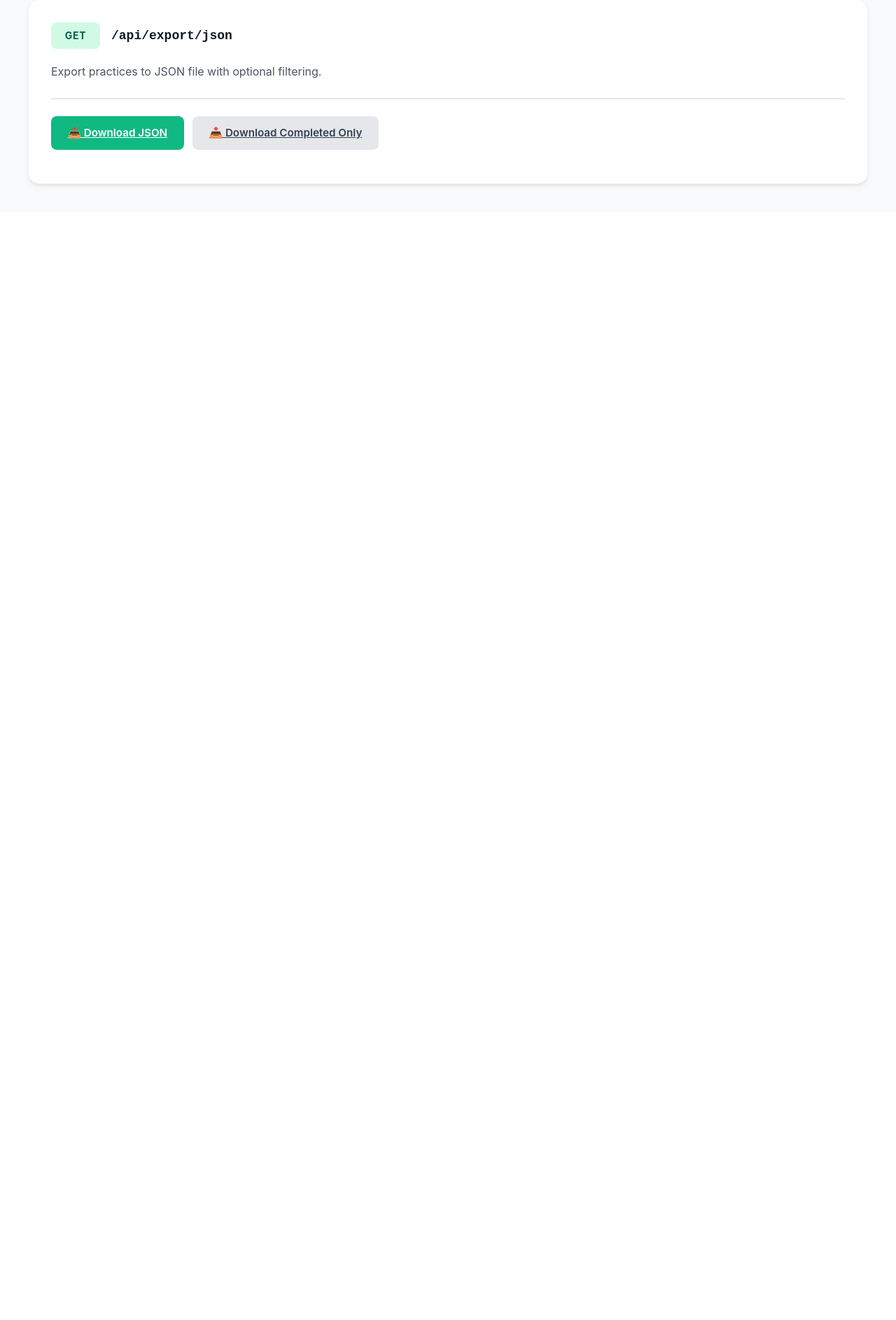
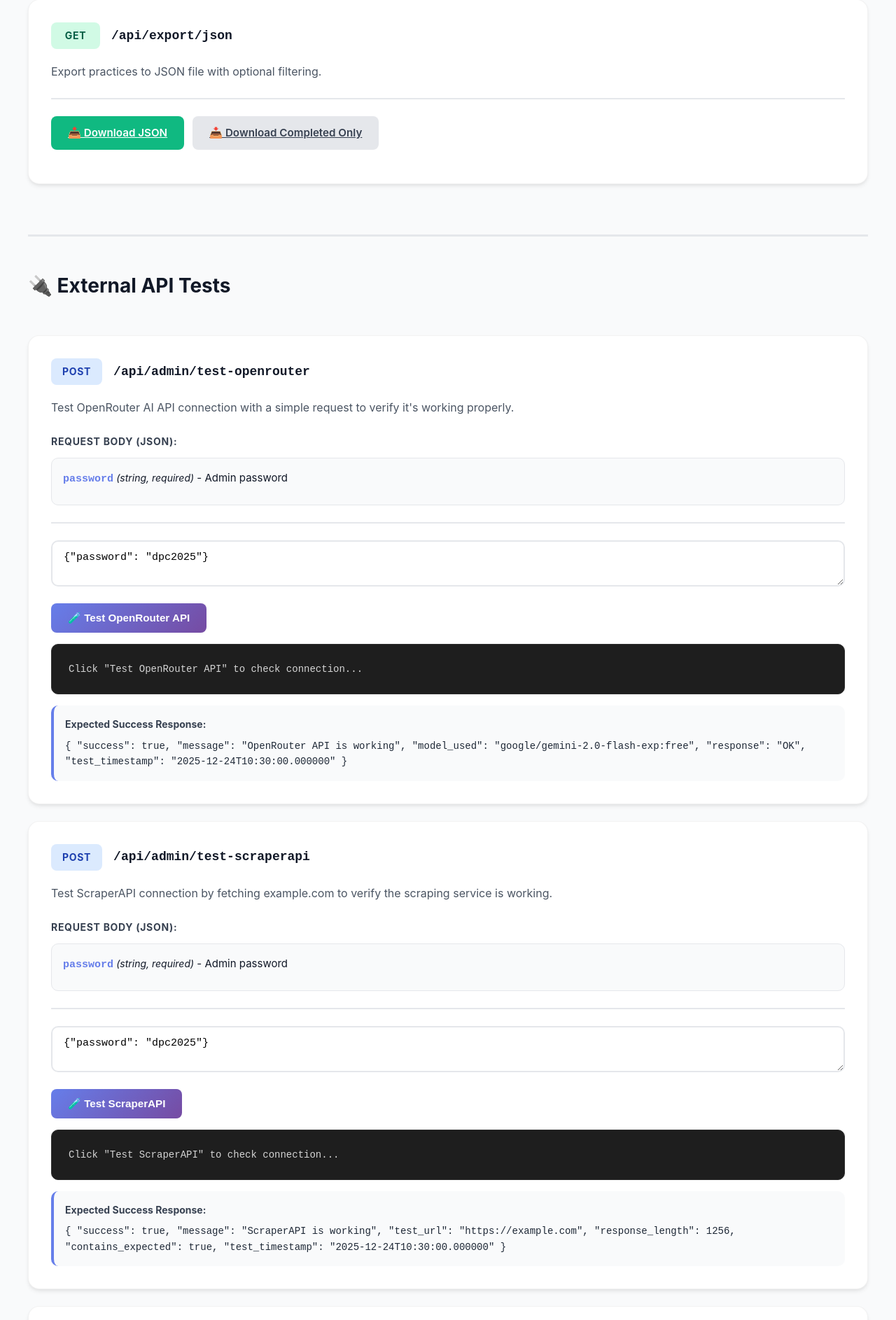
Before and after one commit to mezmer90/dpc-enrichment-v2, a Flask app: page /api-explorer in a window 1280 px wide. Shown: the part 4614-6500 px from the top of the page at 70% size. Before the commit the page ends 4881 px from the top, so only its background shows below. Run offline with Flask 3, Linux system fonts and the light colour scheme; the visitor is signed in with stand-in values (Sample User, id 1).

Commit message:
Add external API testing to API Explorer
Added test endpoints for external services:
- POST /api/admin/test-openrouter - Tests OpenRouter AI API connection
- POST /api/admin/test-scraperapi - Tests ScraperAPI web scraping service

Updated API Explorer page with:
- New "External API Tests" section
- OpenRouter test card with live AI request
- ScraperAPI test card with example.com fetch
- Reverse geocode test card
- All tests password-protected and interactive

Users can now verify all external dependencies are working properly
before starting enrichment runs.

🤖 Generated with [Claude Code](https://claude.com/claude-code)

Co-Authored-By: Claude Sonnet 4.5 <noreply@anthropic.com>

```diff
--- a/webapp/templates/api_explorer.html
+++ b/webapp/templates/api_explorer.html
@@ -488,6 +488,127 @@
                 </div>
             </div>
         </div>
+
+        <!-- External API Tests -->
+        <div style="margin-top: 3rem; padding-top: 3rem; border-top: 3px solid var(--gray-200);">
+            <h2 style="font-size: 1.75rem; font-weight: 700; color: var(--gray-900); margin-bottom: 1.5rem;">
+                🔌 External API Tests
+            </h2>
+        </div>
+
+        <!-- Test OpenRouter API -->
+        <div class="endpoint-card">
+            <div class="endpoint-header">
+                <span class="method-badge method-post">POST</span>
+                <span class="endpoint-path">/api/admin/test-openrouter</span>
+            </div>
+            <p class="endpoint-description">Test OpenRouter AI API connection with a simple request to verify it's working properly.</p>
+
+            <div class="params-section">
+                <div class="section-label">Request Body (JSON):</div>
+                <div class="param-list">
+                    <div class="param-item">
+                        <span class="param-name">password</span> <span class="param-type">(string, required)</span> - Admin password
+                    </div>
+                </div>
+            </div>
+
+            <div class="test-section">
+                <textarea class="test-input" id="openrouter-body" rows="2" placeholder='{"password": "your-password"}'>{"password": "dpc2025"}</textarea>
+                <div class="test-buttons">
+                    <button class="btn btn-primary" onclick="testEndpoint('/api/admin/test-openrouter', 'POST', 'openrouter-body', 'openrouter-response')">
+                        🧪 Test OpenRouter API
+                    </button>
+                </div>
+                <div class="response-box" id="openrouter-response">Click "Test OpenRouter API" to check connection...</div>
+            </div>
+
+            <div class="example-request">
+                <div class="example-title">Expected Success Response:</div>
+                <div class="example-code">
+{
+  "success": true,
+  "message": "OpenRouter API is working",
+  "model_used": "google/gemini-2.0-flash-exp:free",
+  "response": "OK",
+  "test_timestamp": "2025-12-24T10:30:00.000000"
+}
+                </div>
+            </div>
+        </div>
+
+        <!-- Test ScraperAPI -->
+        <div class="endpoint-card">
+            <div class="endpoint-header">
+                <span class="method-badge method-post">POST</span>
+                <span class="endpoint-path">/api/admin/test-scraperapi</span>
+            </div>
+            <p class="endpoint-description">Test ScraperAPI connection by fetching example.com to verify the scraping service is working.</p>
+
+            <div class="params-section">
+                <div class="section-label">Request Body (JSON):</div>
+                <div class="param-list">
+                    <div class="param-item">
+                        <span class="param-name">password</span> <span class="param-type">(string, required)</span> - Admin password
+                    </div>
+                </div>
+            </div>
+
+            <div class="test-section">
+                <textarea class="test-input" id="scraperapi-body" rows="2" placeholder='{"password": "your-password"}'>{"password": "dpc2025"}</textarea>
+                <div class="test-buttons">
+                    <button class="btn btn-primary" onclick="testEndpoint('/api/admin/test-scraperapi', 'POST', 'scraperapi-body', 'scraperapi-response')">
+                        🧪 Test ScraperAPI
+                    </button>
+                </div>
+                <div class="response-box" id="scraperapi-response">Click "Test ScraperAPI" to check connection...</div>
+            </div>
+
+            <div class="example-request">
+                <div class="example-title">Expected Success Response:</div>
+                <div class="example-code">
+{
+  "success": true,
+  "message": "ScraperAPI is working",
+  "test_url": "https://example.com",
+  "response_length": 1256,
+  "contains_expected": true,
+  "test_timestamp": "2025-12-24T10:30:00.000000"
+}
+                </div>
+            </div>
+        </div>
+
+        <!-- Reverse Geocode -->
+        <div class="endpoint-card">
+            <div class="endpoint-header">
+                <span class="method-badge method-post">POST</span>
+                <span class="endpoint-path">/api/admin/reverse-geocode</span>
+            </div>
+            <p class="endpoint-description">Convert lat/long coordinates to addresses for practices missing address data (processes up to 100 at a time).</p>
+
+            <div class="params-section">
+                <div class="section-label">Request Body (JSON):</div>
+                <div class="param-list">
+                    <div class="param-item">
+                        <span class="param-name">password</span> <span class="param-type">(string, required)</span> - Admin password
+                    </div>
+                    <div class="param-item">
+                        <span class="param-name">limit</span> <span class="param-type">(number, optional)</span> - Max practices to geocode (default: 100)
+                    </div>
+                </div>
+            </div>
+
+            <div class="test-section">
+                <textarea class="test-input" id="geocode-body" rows="3" placeholder='{"password": "your-password", "limit": 10}'>{"password": "dpc2025", "limit": 10}</textarea>
+                <div class="test-buttons">
+                    <button class="btn btn-warning" onclick="testEndpoint('/api/admin/reverse-geocode', 'POST', 'geocode-body', 'geocode-response')">
+                        🧪 Test Reverse Geocode (slow - 1 req/sec)
+                    </button>
+                </div>
+                <div class="response-box" id="geocode-response">Click to test reverse geocoding (will take ~10 seconds for 10 practices)...</div>
+            </div>
+        </div>
     </div>
 </div>
 {% endblock %}
```
Also changed, not shown: webapp/routes/api.py (+120 -0 lines).
